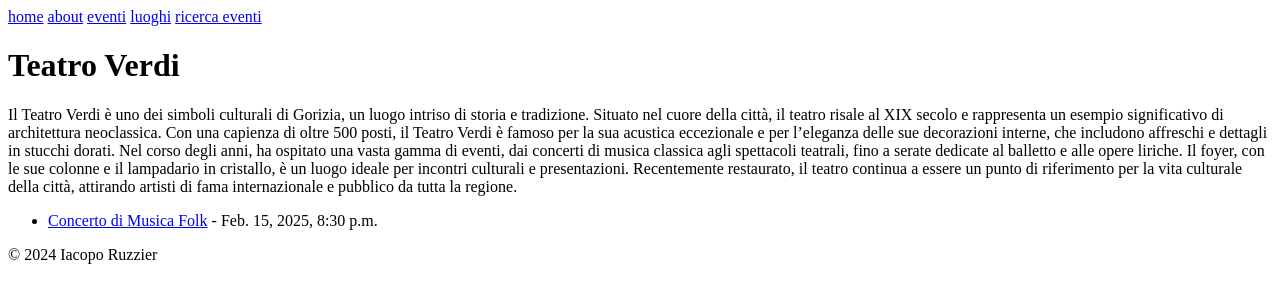
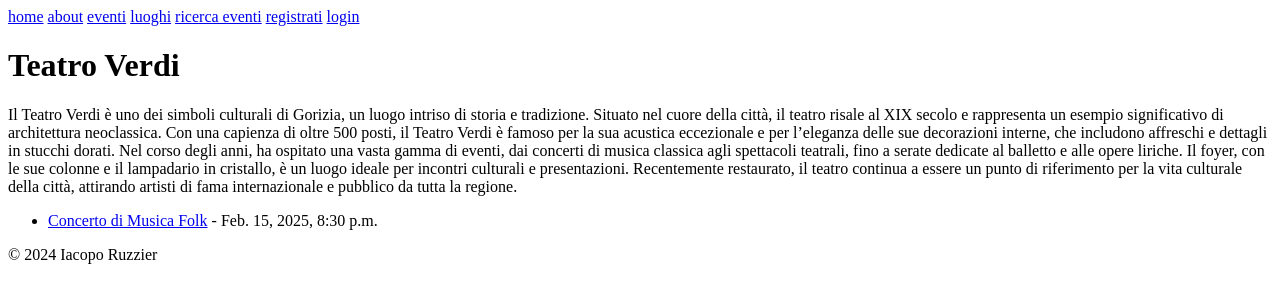
Before and after one commit to Hoolywear/tec_folklore_prj, a Django app: page /eventi/luoghi/dettagli/1/ in a window 1280 px wide. Shown: the top 300 px of the page. Run offline with Django 4.2, Linux system fonts and the light colour scheme; data comes from the database, SQL or seed files in the repository; parts of the project's set-up code (start-up, migrations or seed data) failed here and were passed over.

Commit message:
added auth urls in header.html

```diff
--- a/templates/header.html
+++ b/templates/header.html
@@ -4,4 +4,10 @@
     <a href="{% url 'eventi:eventi' %}">eventi</a>
     <a href="{% url 'eventi:luoghi' %}">luoghi</a>
     <a href="{% url 'search' %}">ricerca eventi</a>
+    {% if user.is_authenticated %}
+    <a href="{% url 'users:logout' %}">logout</a>
+    {% else %}
+    <a href="{% url 'users:register' %}">registrati</a>
+    <a href="{% url 'users:login' %}">login</a>
+    {% endif %}
 </div>
```
